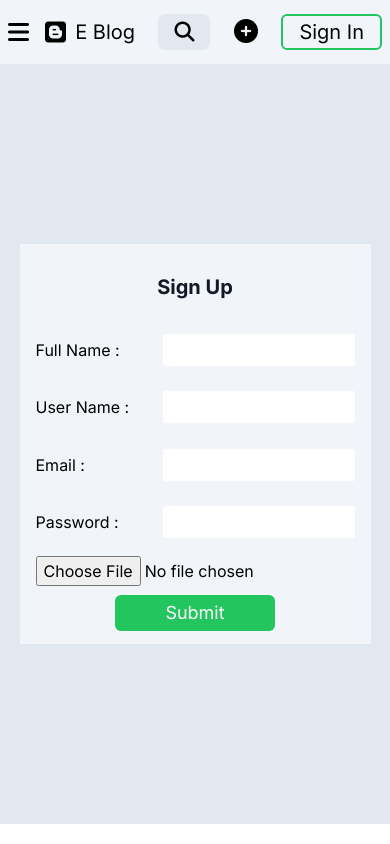
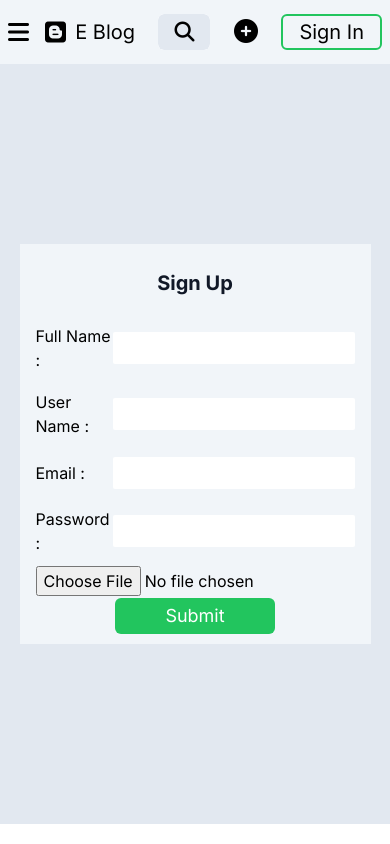
Before and after one commit to abhradippaul/Blogging-NextJS, a Next.js app: page /signup in a window 390 px wide. Built offline with nearby package versions, Linux system fonts and the light colour scheme.

Commit message:
Input component completed

```diff
--- a/src/app/blog/[blogName]/page.tsx
+++ b/src/app/blog/[blogName]/page.tsx
@@ -3,6 +3,7 @@ import Comment from "@/components/Comment";
 import CustomConfirm from "@/components/CustomConfirm";
 import CustomFileUpload from "@/components/CustomFileUpload";
 import CustomFollowButton from "@/components/CustomFollowButton";
+import Input from "@/components/FormElement/Input";
 import { blog } from "@/data";
 import Link from "next/link";
 import { useCallback, useEffect, useState } from "react";
@@ -10,6 +11,8 @@ import { useCallback, useEffect, useState } from "react";
 function page() {
   const [owner, setOwner] = useState<boolean>(true);
   const [edit, setEdit] = useState<boolean>(false);
+  const [data, setData] = useState<object>({});
+
   const commentBtn = () => {
     const btn = document.querySelector("#comment-btn");
     if (btn) {
@@ -69,14 +72,23 @@ function page() {
                 />
                 {owner && <CustomFileUpload />}
               </div>
-              <input
+              <Input
+                name="title"
+                readonly={!edit}
+                data={data}
+                inputClass={`w-full py-2 text-xl font-bold my-4 ${
+                  !edit && "border-none"
+                } border-2 rounded-md outline-none sm:text-3xl`}
+                setData={setData}
+              />
+              {/* <input
                 id="title-input"
                 value={blog.data.title}
                 readOnly={!edit}
                 className={`w-full py-2 text-xl font-bold my-4 ${
                   !edit && "border-none"
                 } border-2 rounded-md outline-none sm:text-3xl`}
-              />
+              /> */}
               <textarea
                 id="des-input"
                 readOnly={!edit}
--- a/src/app/signin/page.tsx
+++ b/src/app/signin/page.tsx
@@ -1,10 +1,17 @@
 "use client";
-import { UseUserContext } from "@/UserContext";
+import Input from "@/components/FormElement/Input";
+import SubmitButton from "@/components/FormElement/SubmitButton";
+import {
+  inputClass,
+  inputLabelClass,
+  inputOuterClass,
+  signInForm,
+  submitButtonClass,
+} from "@/utils/FormComponent";
 import Link from "next/link";
-import { useState } from "react";
+import { useId, useState } from "react";
 
 function page() {
-  // const user = UseUserContext()
   const [data, setData] = useState({});
   return (
     <div className="h-[90vh] w-full flex items-center justify-center bg-slate-200">
@@ -12,50 +19,26 @@ function page() {
         className="w-[90%] h-[50vh] max-h-[400px] max-w-[500px] bg-slate-100 py-2 px-4 flex flex-col justify-around"
         onSubmit={(e) => {
           e.preventDefault();
-          // console.log(user)
           console.log(data);
         }}
       >
         <h1 className="text-xl text-center font-bold text-gray-900 rounded-sm my-4 sm:text-2xl">
           Sign In
         </h1>
-        <div className="flex items-center justify-between my-2">
-          <label htmlFor="email" className="text-base sm:text-lg">
-            Email :{" "}
-          </label>
-          <input
-            type="email"
-            id="email"
-            required
-            onChange={(e) => {
-              setData({
-                ...data,
-                email: e.target.value,
-              });
-            }}
-            className="border-none outline-none rounded-sm p-1 w-[60%] text-base sm:text-lg"
+
+        {signInForm.map((e) => (
+          <Input
+            {...e}
+            key={useId()}
+            inputClass={inputClass}
+            outsideDivClass={inputOuterClass}
+            labelClass={inputLabelClass}
+            data={data}
+            setData={setData}
           />
-        </div>
-        <div className="flex items-center justify-between my-2">
-          <label htmlFor="password" className="text-base sm:text-lg">
-            Password :{" "}
-          </label>
-          <input
-            type="password"
-            id="password"
-            required
-            onChange={(e) => {
-              setData({
-                ...data,
-                password: e.target.value,
-              });
-            }}
-            className="border-none outline-none rounded-sm p-1 w-[60%] text-base sm:text-lg"
-          />
-        </div>
-        <button className="bg-green-500 text-white py-1 rounded-md  mx-auto hover:bg-green-600 text-lg w-1/2 sm:text-xl">
-          Submit
-        </button>
+        ))}
+        <SubmitButton children="Submit" className={submitButtonClass} />
+
         <div className="max-w-max mx-auto">
           <h1 className="text-base sm:text-lg">
             Don't have an account?{" "}
--- a/src/app/signup/page.tsx
+++ b/src/app/signup/page.tsx
@@ -1,97 +1,45 @@
-"use client"
+"use client";
+import Input from "@/components/FormElement/Input";
 import SubmitButton from "@/components/FormElement/SubmitButton";
-import { submitButtonClass } from "@/utils/FormComponent";
-import { useState } from "react";
+import {
+  SignUpForm,
+  inputClass,
+  inputOuterClass,
+  inputLabelClass,
+  submitButtonClass,
+} from "@/utils/FormComponent";
+import { useId, useState } from "react";
 
 function page() {
   const [data, setData] = useState({});
   return (
     <div className="h-[90vh] w-full flex items-center justify-center bg-slate-200">
-      <form className="w-[90%] h-[50vh] max-h-[400px] max-w-[500px] bg-slate-100 py-2 px-4 flex flex-col justify-around" onSubmit={(e) => {
-        e.preventDefault()
-        console.log(data)
-      }}>
+      <form
+        className="w-[90%] h-[50vh] max-h-[400px] max-w-[500px] bg-slate-100 py-2 px-4 flex flex-col justify-around"
+        onSubmit={(e) => {
+          e.preventDefault();
+          console.log(data);
+        }}
+      >
         <h1 className="text-xl text-center font-bold text-gray-900 rounded-sm my-4 sm:text-2xl">
           Sign Up
         </h1>
-        <div className="flex items-center justify-between my-2">
-          <label htmlFor="fullname" className="text-base sm:text-lg">
-            Full Name :{" "}
-          </label>
-          <input
-            type="text"
-            id="fullname"
-            required
-            onChange={(e) => {
-              setData({
-                ...data,
-                fullName: e.target.value,
-              });
-            }}
-            className="border-none outline-none rounded-sm w-[60%] p-1 text-base sm:text-lg"
+
+        {SignUpForm.map((e) => (
+          <Input
+            key={useId()}
+            {...e}
+            inputClass={inputClass}
+            outsideDivClass={inputOuterClass}
+            labelClass={inputLabelClass}
+            data={data}
+            setData={setData}
           />
-        </div>
-        <div className="flex items-center justify-between my-2">
-          <label htmlFor="username" className="text-base sm:text-lg">
-            User Name :{" "}
-          </label>
-          <input
-            type="text"
-            id="username"
-            required
-            onChange={(e) => {
-              setData({
-                ...data,
-                userName: e.target.value,
-              });
-            }}
-            className="border-none outline-none rounded-sm p-1 w-[60%] text-base sm:text-lg"
-          />
-        </div>
-        <div className="flex items-center justify-between my-2">
-          <label htmlFor="email" className="text-base sm:text-lg">
-            Email :{" "}
-          </label>
-          <input
-            type="email"
-            id="email"
-            required
-            onChange={(e) => {
-              setData({
-                ...data,
-                email: e.target.value,
-              });
-            }}
-            className="border-none outline-none rounded-sm p-1 w-[60%] text-base sm:text-lg"
-          />
-        </div>
-        <div className="flex items-center justify-between my-2">
-          <label htmlFor="password" className="text-base sm:text-lg">
-            Password :{" "}
-          </label>
-          <input
-            type="password"
-            id="password"
-            required
-            onChange={(e) => {
-              setData({
-                ...data,
-                password: e.target.value,
-              });
-            }}
-            className="border-none outline-none rounded-sm p-1 w-[60%] text-base sm:text-lg"
-          />
-        </div>
+        ))}
+
         <input
           type="file"
-          onChange={(e) => {
-            if (e.target.files?.length) {
-              setData({
-                ...data,
-                image: e.target.files[0].name
-              });
-            }
-          }}
+          onChange={(e) => {}}
           required
           className="text-base sm:text-lg"
         />
--- a/src/components/FormElement/Input.tsx
+++ b/src/components/FormElement/Input.tsx
@@ -1,36 +1,54 @@
 import React, { useId } from "react";
 
 type PropsValue = {
-  label: string;
-  type: string;
   inputClass: string;
-  labelClass: string;
-  outsideDivClass: string;
+  name: string;
+  data: object;
+  setData: React.Dispatch<React.SetStateAction<object>>;
+  outsideDivClass?: string;
+  labelClass?: string;
+  label?: string | null;
+  type?: string;
+  required?: boolean;
+  readonly?: boolean;
 };
 const Input = React.forwardRef(
   (
     {
-      label,
+      label = null,
       type = "text",
+      name,
+      outsideDivClass = "",
+      labelClass = "",
       inputClass = "",
-      labelClass = "",
-      outsideDivClass = "",
-      ...props
+      required = true,
+      readonly = false,
+      data,
+      setData,
     }: PropsValue,
     ref
   ) => {
     const id = useId();
-    console.log(props)
     return (
-      <div className="flex items-center justify-between my-2">
-        <label htmlFor={id} className="text-base sm:text-lg">
-          {label}
-        </label>
+      <div className={outsideDivClass}>
+        {label && (
+          <label htmlFor={id} className={labelClass}>
+            {label}
+          </label>
+        )}
         <input
           type={type}
           id={id}
-          onChange={(e) => {}}
-          className="border-none outline-none rounded-sm w-[60%] p-1 text-base sm:text-lg"
+          // value={data}
+          onChange={(e) => {
+            setData({
+              ...data,
+              [name]: e.target.value,
+            });
+          }}
+          required={required}
+          readOnly={readonly}
+          className={inputClass}
         />
       </div>
     );
--- a/src/components/FormElement/SubmitButton.tsx
+++ b/src/components/FormElement/SubmitButton.tsx
@@ -5,7 +5,7 @@ type PropsValue = {
 function SubmitButton({ children, className = "" }: PropsValue) {
   return (
     <button
-      className={`${className}`}
+      className={className}
     >
       {children}
     </button>
--- a/src/utils/FormComponent.ts
+++ b/src/utils/FormComponent.ts
@@ -1 +1,41 @@
-export const submitButtonClass = "bg-green-500 text-white py-1 rounded-md  mx-auto hover:bg-green-600 text-lg w-1/2 sm:text-xl"
+export const submitButtonClass =
+  "bg-green-500 text-white py-1 rounded-md  mx-auto hover:bg-green-600 text-lg w-1/2 sm:text-xl";
+
+export const inputOuterClass = "flex items-center justify-between my-2";
+export const inputLabelClass = "text-base sm:text-lg";
+export const inputClass =
+  "border-none outline-none rounded-sm w-[60%] p-1 text-base sm:text-lg";
+
+export const SignUpForm = [
+  {
+    label: "Full Name : ",
+    name: "fullName",
+  },
+  {
+    label: "User Name : ",
+    name: "userName",
+  },
+  {
+    label: "Email : ",
+    type: "email",
+    name: "email",
+  },
+  {
+    label: "Password : ",
+    type: "password",
+    name: "password",
+  },
+];
+
+export const signInForm = [
+  {
+    label: "Email : ",
+    type: "email",
+    name: "email"
+  },
+  {
+    label: "Password : ",
+    type: "password",
+    name: "password"
+  },
+];
```
